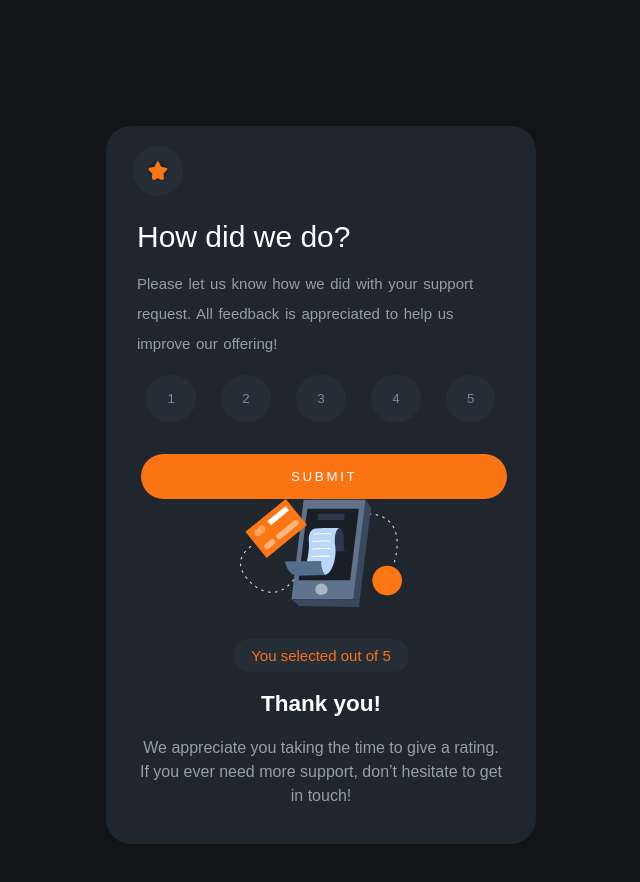
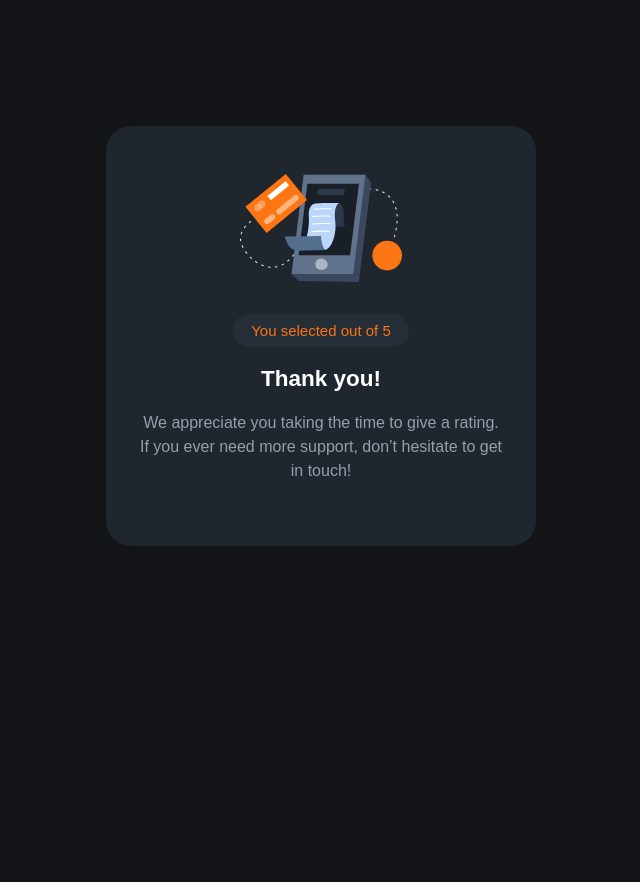
Before and after one commit to littledragonshrimp/interactiveRatingTest, a plain HTML site: page index.html in a window 1280 px wide. Both pictures are taken after a click on the button "SUBMIT". Shown: the whole page, without its empty margins (319-959 px from the left). Drawn offline with Linux system fonts and the light colour scheme.

Commit message:
2nd commit, adds focus color change after button click

```diff
--- a/actions.js
+++ b/actions.js
@@ -1,6 +1,9 @@
 const mainContainer = document.querySelector(".main")
+const card1 = document.querySelector(".card-1")
 const card2 = document.querySelector(".card-2")
-
+const submitButton = document.getElementById("submit")
+const rating = document.getElementById("rating")
+const rate = document.querySelectorAll("btn")
 
 function handleClick (){
     console.log("it works")
@@ -9,6 +12,21 @@ function handleClick (){
 
 }
 
+submitButton.addEventListener("click", () => {
+    card2.classList.remove("hidden")
+    card1.style.display = "none"
+})
+
+
+
+
+/*
+rates.forEach((rate) =>{
+    rate.addEventListener("click", () =>{
+        console.log("rate.innerHTML")
+    })
+})
+*/
 
 /*
 function btnClick (){
--- a/index.html
+++ b/index.html
@@ -29,12 +29,12 @@
     <p class="para">Please let us know how we did with your support request. All feedback is appreciated
     to help us improve our offering!</p>
 
-  <ol class="btn-group">
-    <button class="btn">1</button>
-    <button class="btn">2</button>
-    <button class="btn">3</button>
-    <button class="btn">4</button>
-    <button class="btn">5</button>
+  <ol class="btn-group" id="rating">
+    <button class="btn" id="btn">1</button>
+    <button class="btn" id="btn">2</button>
+    <button class="btn" id="btn">3</button>
+    <button class="btn" id="btn">4</button>
+    <button class="btn" id="btn">5</button>
   </ol>
 
     <button type="button" id="submit" class="submit" onclick="handleClick()">Submit</button>
--- a/styles.scss
+++ b/styles.scss
@@ -127,9 +127,14 @@ main{
         &:hover{
         cursor: pointer;
         background-color: $Orange;
-        transition: .4s;
+        transition: .3s;
         border: 15px solid $Orange;
         color: $White;
+        }
+        &:focus{
+            background-color: $MediumGrey;
+            border: 15px solid $MediumGrey;
+            color: $White;
         }
 }
 
@@ -149,7 +154,7 @@ main{
         color: $White;
         &:hover{
             cursor: pointer;
-            transition: .4s;
+            transition: .3s;
             background-color: $White;
             color: $Orange;
         }
```
Also changed, not shown: styles.css, 1 other file.
